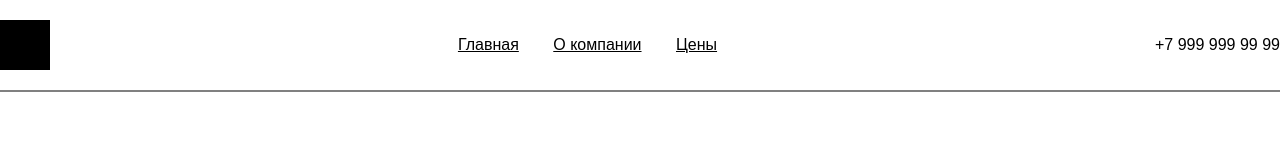
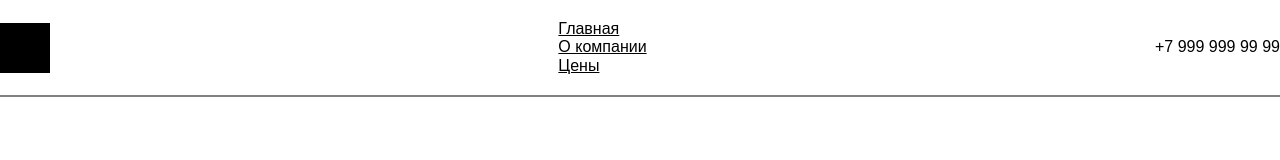
Before and after one commit to Impluse2/homeworks, a plain HTML site: page flex-dz/index.html in a window 1280 px wide. Drawn offline with Linux system fonts and the light colour scheme.

Commit message:
Update index.html

```diff
--- a/flex-dz/index.html
+++ b/flex-dz/index.html
@@ -10,14 +10,14 @@
   <body>
     <div class="container flex-container">
       <div class="logo"></div>
-      <ul>
-        <li class="flex-item">
+      <ul class="flex-menu">
+        <li>
           <a class="link-flex" href="#">Главная</a>
         </li>
-        <li class="flex-item">
+        <li>
           <a class="link-flex" href="#">О компании</a>
         </li>
-        <li class="flex-item">
+        <li>
            <a class="link-flex" href="#">Цены</a>
         </li>
       </ul>
```
